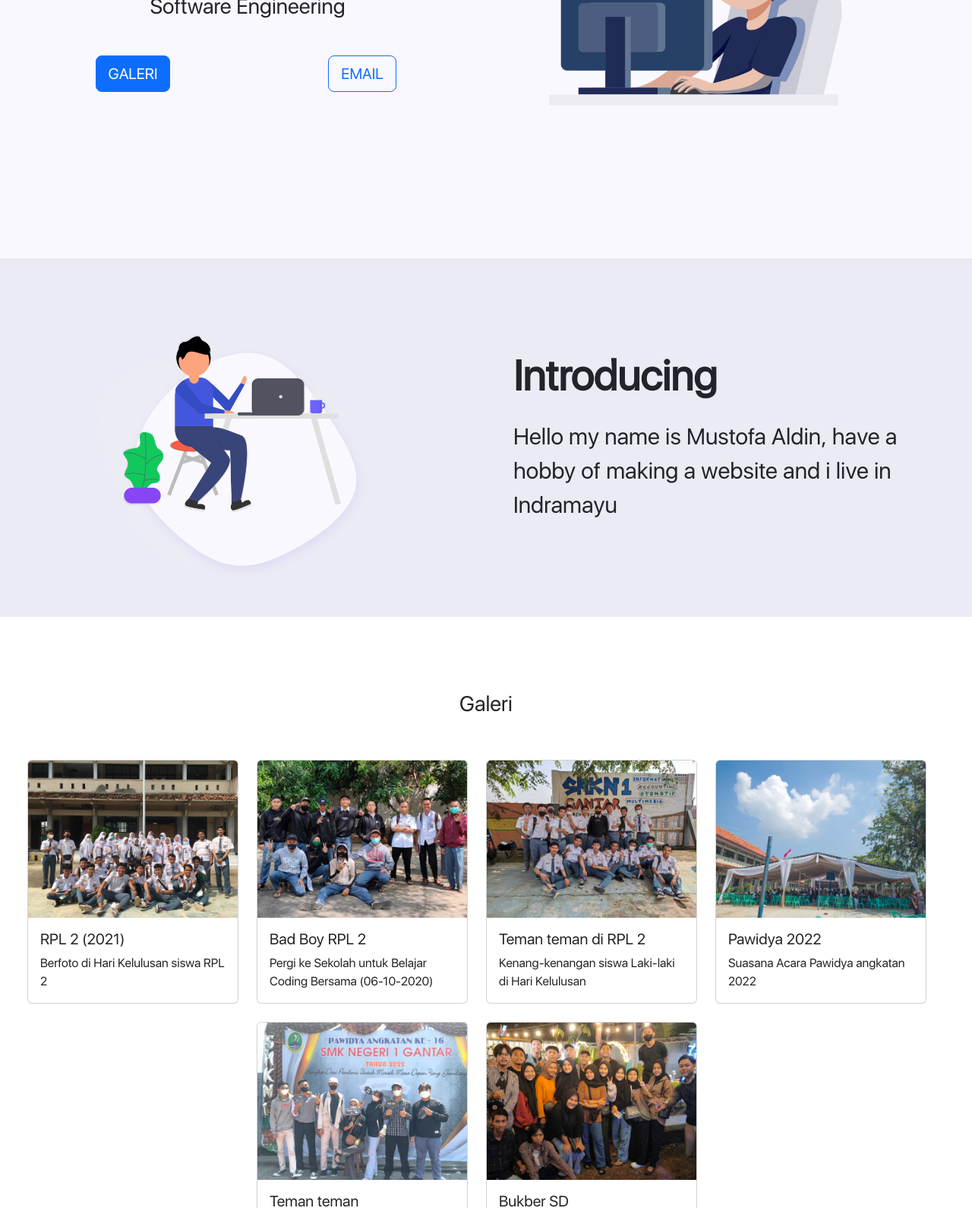
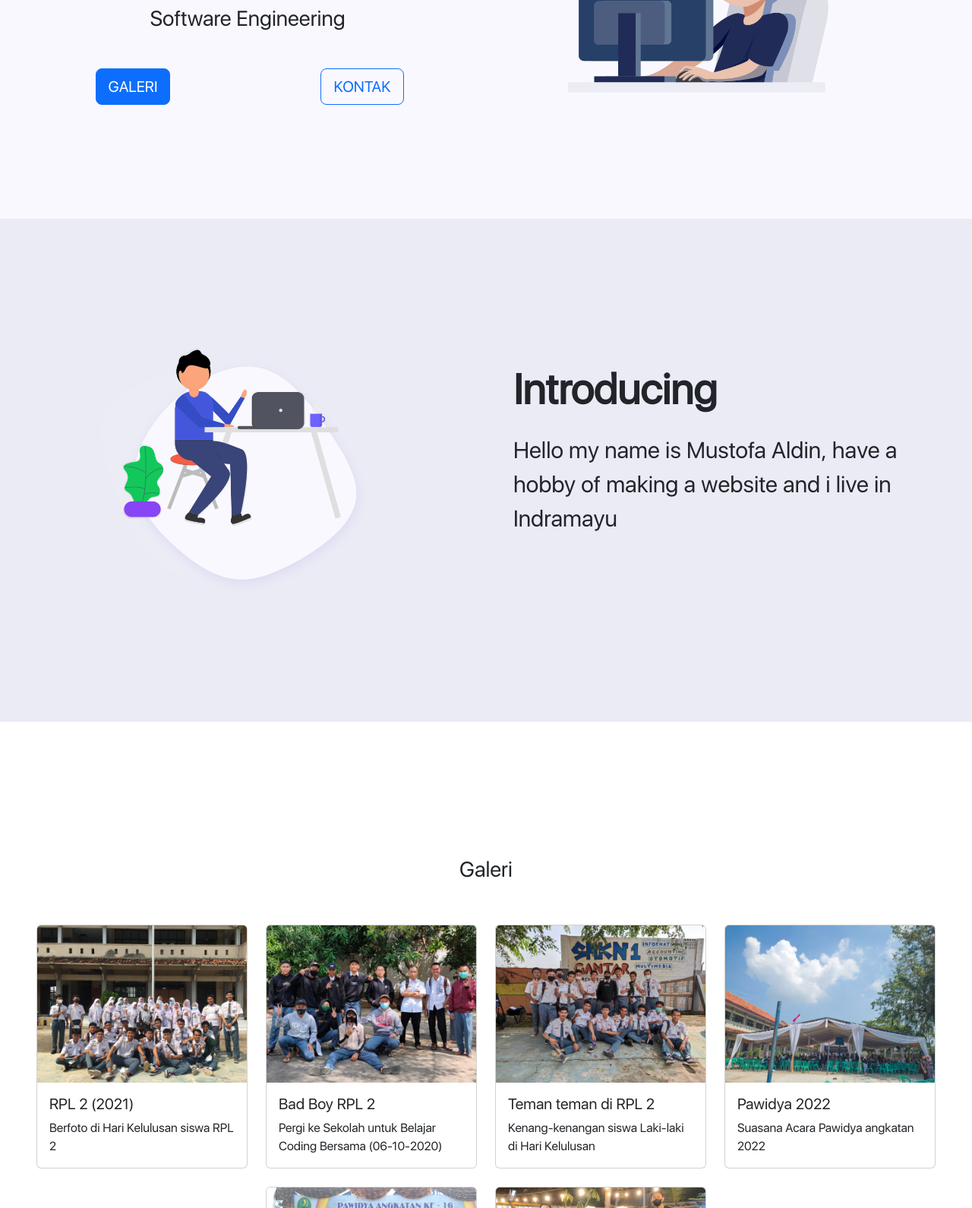
Before and after one commit to MustofaAldin/mustofaaldin.github.io, a plain HTML site: page index.html in a window 1280 px wide. Shown: the part 300-1890 px from the top of the page at 76% size. Drawn offline with nearby package versions, Linux system fonts and the light colour scheme.

Commit message:
melengkapi fitur

```diff
--- a/index.html
+++ b/index.html
@@ -5,6 +5,7 @@
     <meta name="viewport" content="width=device-width, initial-scale=1" />
     <title>Portfolio Mustofa Aldin</title>
     <link rel="stylesheet" href="https://unpkg.com/aos@next/dist/aos.css" />
+    <link rel="stylesheet" href="https://cdn.jsdelivr.net/npm/bootstrap-icons@1.10.2/font/bootstrap-icons.css" />
     <style>
       @font-face /*perintah untuk memanggil font eksternal*/ {
         font-family: "SF-UI-Display-Regular";
@@ -15,7 +16,7 @@
   </head>
   <body>
     <div class="container-fluid m-0 p-0 overflow-hidden" style="align-center">
-      <nav class="navbar navbar-expand-lg bg-white" style="font-size: 20px">
+      <nav class="navbar navbar-expand-lg bg-white fixed-top" style="font-size: 20px">
         <div class="container-fluid" style="font-family: SF-UI-Display-Regular">
           <a class="navbar-brand" href="#" style="font-size: 25px">Mustofa Aldin</a>
           <button class="navbar-toggler" type="button" data-bs-toggle="collapse" data-bs-target="#navbarNavAltMarkup" aria-controls="navbarNavAltMarkup" aria-expanded="false" aria-label="Toggle navigation">
@@ -23,36 +24,36 @@
           </button>
           <div class="collapse navbar-collapse" id="navbarNavAltMarkup">
             <div class="navbar-nav ms-auto" style="font-family: SF-UI-Display-Regular">
-              <a class="nav-link active" aria-current="page" href="#">Beranda</a>
-              <a class="nav-link" href="#">Tentang</a>
-              <a class="nav-link" href="#">Galeri</a>
-              <a class="nav-link" href="#">Kontak</a>
+              <a class="nav-link active" aria-current="page" href="#home">Beranda</a>
+              <a class="nav-link" href="#tentang">Tentang</a>
+              <a class="nav-link" href="#galeri">Galeri</a>
+              <a class="nav-link" href="#kontak">Kontak</a>
             </div>
           </div>
         </div>
       </nav>
 
-      <div class="row text-left">
-        <div class="container-fluid row justify-content-around" style="background-color: #faf8ff; padding-top: 70px; padding-bottom: 70px">
+      <div class="row text-left" id="home">
+        <div class="container-fluid row justify-content-around" style="background-color: #faf8ff; padding-top: 150px; padding-bottom: 50px">
           <div class="col-lg-6 col-md-6 col-ms-12 ps-5" style="font-family: SF-UI-Display-Regular; text-align: center">
             <h2 class="my-4">Welcome to My Website</h2>
             <h1 class="my-4"><b>Mustofa Aldin</b></h1>
             <h3 class="my-4">Software Engineering</h3>
             <div class="row justify-content-around mt-5">
               <div class="col-lg-4 col-md-4 col-ms-12">
-                <button type="button" class="btn btn-primary btn-lg py-2 mb-4">GALERI</button>
+                <a class="btn btn-primary btn-lg py-2 mb-4" href="#galeri" role="button">GALERI</a>
               </div>
               <div class="col-lg-4 col-md-4 col-ms-12">
-                <button type="button" class="btn btn-outline-primary btn-lg py-2 mb-4">EMAIL</button>
+                <a class="btn btn-outline-primary btn-lg py-2 mb-4" href="#kontak" role="button">KONTAK</a>
               </div>
             </div>
           </div>
           <div class="col-lg-6 col-md-6 col-ms-12" data-aos="fade-left" data-aos-duration="1000">
-            <img class="mx-auto d-block" src="img/atas.png" style="width: 450px" alt="" />
+            <img class="mx-auto d-block" src="img/atas.png" style="width: 400px" alt="" />
           </div>
         </div>
 
-        <div class="row" style="background-color: #ebebf5; padding-top: 50px; margin-bottom: 50px">
+        <div class="row" style="background-color: #ebebf5; padding-top: 120px; padding-bottom: 120px; margin-bottom: 50px" id="tentang">
           <div class="col-lg-6 col-md-6 col-ms-12" style="padding-top: 50px; padding-bottom: 50px" data-aos="fade-right" data-aos-duration="1000">
             <img class="mx-auto d-block" src="img/img2.png" style="width: 350px" alt="" />
           </div>
@@ -62,8 +63,8 @@
           </div>
         </div>
 
-        <h3 class="mt-5 text-center" style="font-family: SF-UI-Display-Regular">Galeri</h3>
-        <div class="row p-5 justify-content-center" style="font-family: SF-UI-Display-Regular">
+        <h3 class="mt-5 text-center" style="font-family: SF-UI-Display-Regular; padding-top: 5rem" id="galeri">Galeri</h3>
+        <div class="row p-5 justify-content-center mx-auto" style="font-family: SF-UI-Display-Regular">
           <div class="col-lg-3 col-md-6 col-ms-12 mb-4">
             <div class="card" data-aos="flip-up" data-aos-duration="500">
               <img src="img/Hari Kelulusan.jpg" class="card-img-top" alt="..." />
@@ -120,8 +121,8 @@
           </div>
         </div>
 
-        <div class="row justify-content-center mx-auto">
-          <div class="col-lg-6 col-md-8 col-ms-8 shadow p-3 mb-5 bg-body rounded mx-5" style="font-family: SF-UI-Display-Regular">
+        <div class="row justify-content-center mx-auto" id="kontak">
+          <div class="col-lg-6 col-md-8 col-ms-4 shadow p-3 mb-5 bg-body rounded mx-5" style="font-family: SF-UI-Display-Regular">
             <h3 class="text-center">Berikan Kritik atau Saran</h3>
             <div class="mb-3">
               <label for="exampleFormControlName" class="form-label">Nama</label>
@@ -136,6 +137,9 @@
             </div>
           </div>
         </div>
+        <footer class="bg-primary text-white text-center p-3 text-middle" style="font-family: SF-UI-Display-Regular">
+          <p>Created by <i class="bi bi-heart-fill text-danger"></i> <a href="https://www.instagram.com/mustofaaldin" style="text-decoration: none" class="text-white fw-bold">Mustofa Aldin</a></p>
+        </footer>
       </div>
     </div>
     <script src="https://cdn.jsdelivr.net/npm/bootstrap@5.2.2/dist/js/bootstrap.bundle.min.js" integrity="sha384-OERcA2EqjJCMA+/3y+gxIOqMEjwtxJY7qPCqsdltbNJuaOe923+mo//f6V8Qbsw3" crossorigin="anonymous"></script>
```
